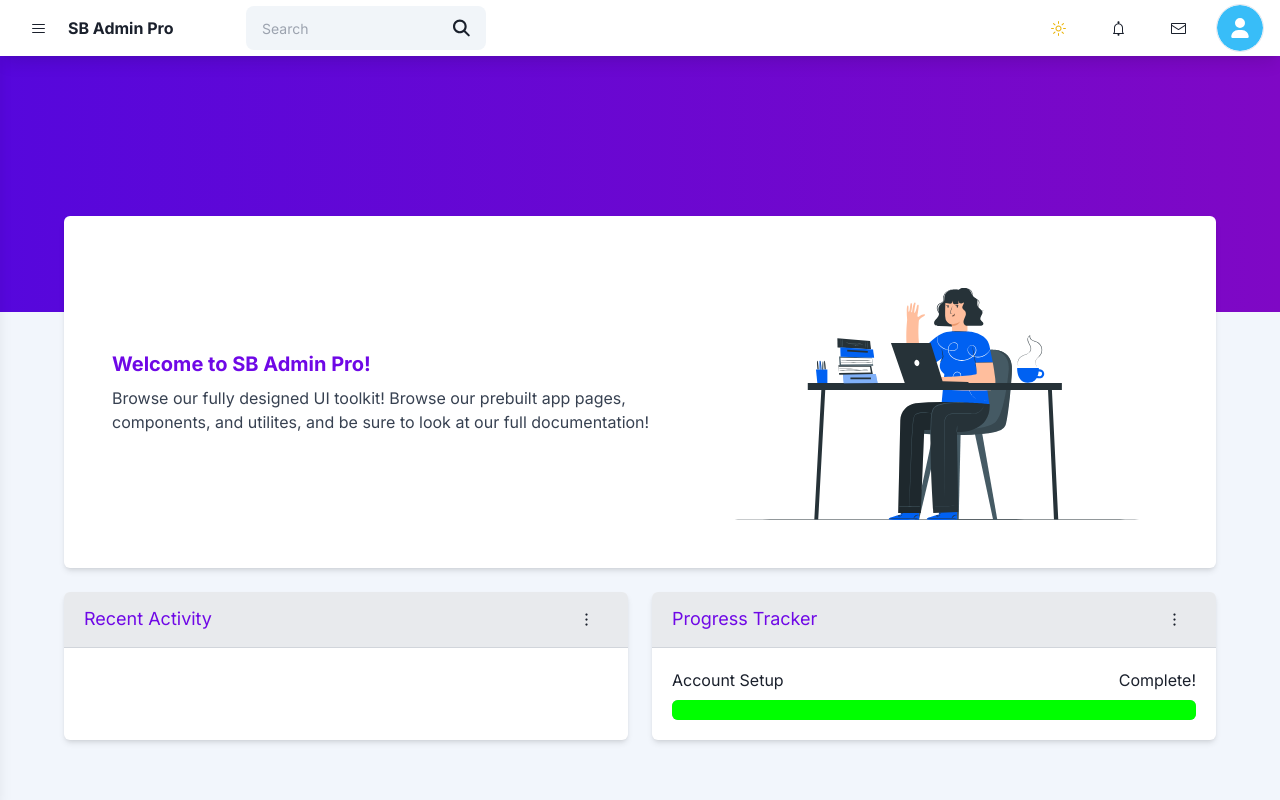
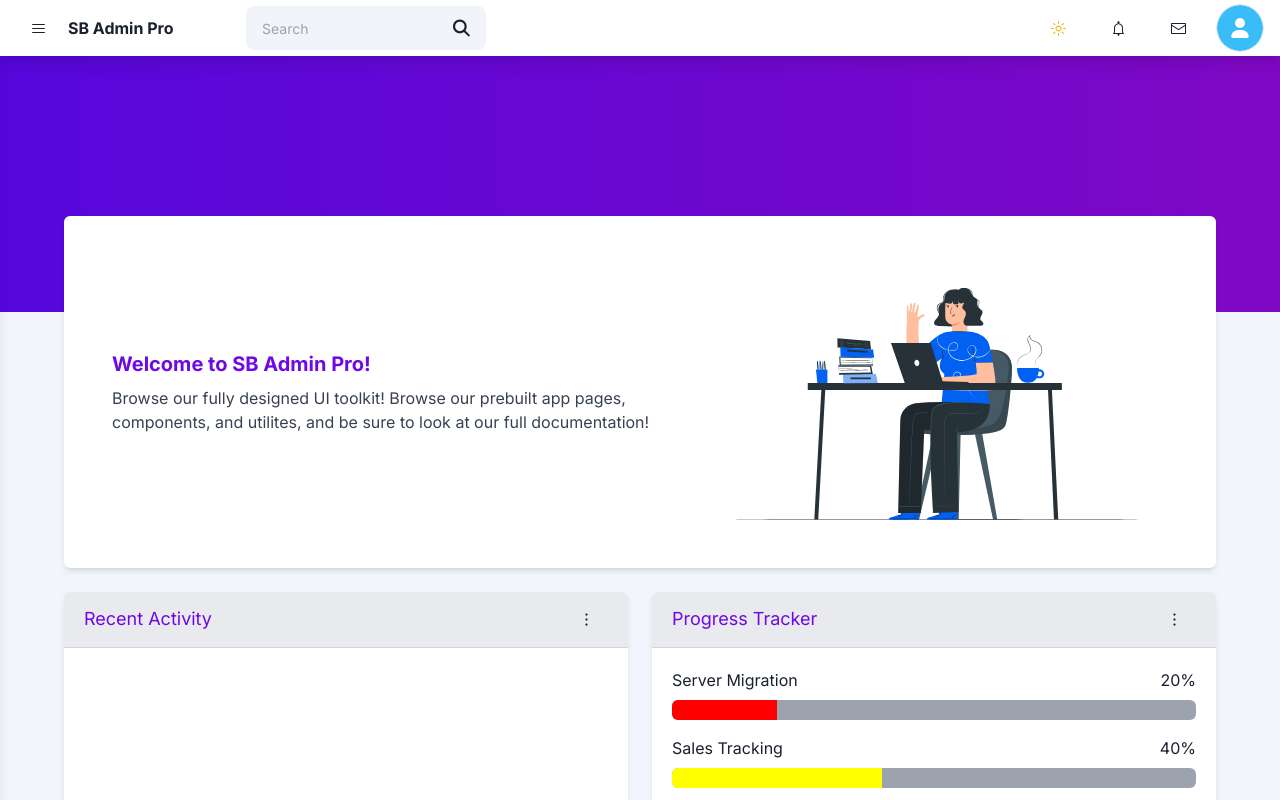
Before and after one commit to 0xe0b69e/psi-proj-2, a Next.js app: page /dashboard in a window 1280 px wide. Built offline with nearby package versions, Linux system fonts and the light colour scheme.

Commit message:
Added more animation to progress bar

```diff
--- a/app/(main)/dashboard/_components/dashboard-0.js
+++ b/app/(main)/dashboard/_components/dashboard-0.js
@@ -11,11 +11,11 @@ import ProgressBar from "@/components/progress-bar";
 export default function Page ()
 {
   const progress = [
-    { name: "Server Migration", percentage: 20 },
-    { name: "Sales Tracking", percentage: 40 },
-    { name: "Customer Database", percentage: 60 },
-    { name: "Payout Details", percentage: 80 },
-    { name: "Account Setup", percentage: 100 },
+    { name: "Server Migration", percentage: 20, color: "red"},
+    { name: "Sales Tracking", percentage: 40, color: "yellow"},
+    { name: "Customer Database", percentage: 60, color: "blue" },
+    { name: "Payout Details", percentage: 80, color: "cyan" },
+    { name: "Account Setup", percentage: 100, color: "green" },
   ];
 
   return (
@@ -69,7 +69,9 @@ export default function Page ()
                 </CircularButton>
               </div>
               <div className="flex flex-col space-y-4">
-                <ProgressBar progress={progress[4]} color="#00ff00" />
+                {progress.map( ( progress, index ) => (
+                  <ProgressBar key={index} progress={progress} index={index} />
+                ))}
               </div>
             </Card>
           </div>
--- a/components/progress-bar.js
+++ b/components/progress-bar.js
@@ -1,33 +1,77 @@
 "use client";
 
 import { cn } from "@/lib/utils";
-import { useState } from "react";
+import { useState, useRef, useEffect } from "react";
 import { Intersecting } from "@/components/intersecting";
+import { percentage as calcPercentage } from "@/lib/meth";
 
-export default function ProgressBar ( { progress, color } )
+export default function ProgressBar ( { progress, index } )
 {
   const [ isVisible, setIsVisible ] = useState( false );
+  const [ currentWidth, setCurrentWidth ] = useState( 0 );
+  const progressBarRef = useRef( null );
+  const progressBarContainerRef = useRef( null );
+  let animationFrameId = null;
 
   const percentage = isVisible ? progress.percentage : 0;
+  const animationPercentage = calcPercentage( currentWidth, progressBarContainerRef.current?.offsetWidth );
+
+  useEffect( () =>
+  {
+    return () =>
+    {
+      if ( animationFrameId )
+        cancelAnimationFrame( animationFrameId );
+    };
+  }, [ animationFrameId ] );
+
+  const updateWidth = () =>
+  {
+    if ( progressBarRef.current )
+    {
+      setCurrentWidth( progressBarRef.current.offsetWidth );
+      animationFrameId = requestAnimationFrame( updateWidth );
+    }
+  };
 
   return (
     <div className="w-full flex flex-col space-y-2">
       <div className="flex justify-between">
         <p>{progress.name}</p>
-        <p>{percentage < 100 ? `${percentage}%` : "Complete!"}</p>
+        <p>
+          {
+            animationPercentage < 100
+              ? `${animationPercentage}%` :
+              "Complete!"
+          }
+        </p>
       </div>
-      <div className="bg-gray-400 w-full h-5 rounded-md">
+      <div
+        className="bg-gray-400 w-full h-5 rounded-md"
+        ref={progressBarContainerRef}
+      >
         <Intersecting
-          onVisible={() => setIsVisible(true)}
-          onHide={() => setIsVisible(false)}
+          onVisible={() => setTimeout( () =>
+          {
+            setIsVisible( true );
+            updateWidth();
+          }, index * 100 ?? 0 )}
+
+          onHide={() => setTimeout( () =>
+          {
+            setIsVisible( false );
+            if ( animationFrameId )
+              cancelAnimationFrame( animationFrameId );
+          }, index * 100 ?? 0 )}
         >
           <div
+            ref={progressBarRef}
             className={cn(
-              "h-full rounded-l-md transition-all duration-1000",
+              "h-full rounded-l-md transition-all duration-700",
               progress.percentage === 100 && "rounded-r-md",
               progress.percentage === 99 && "rounded-r-sm"
             )}
-            style={{ width: `${percentage}%`, background: color }}
+            style={{ width: `${percentage}%`, background: progress.color }}
           />
         </Intersecting>
       </div>
--- /dev/null
+++ b/lib/meth.js
@@ -0,0 +1 @@
+export const percentage = ( current, total ) => Math.round( ( current / ( total || 1 ) ) * 100 );
```
Also changed, not shown: components/fading.js (+6 -6 lines).
